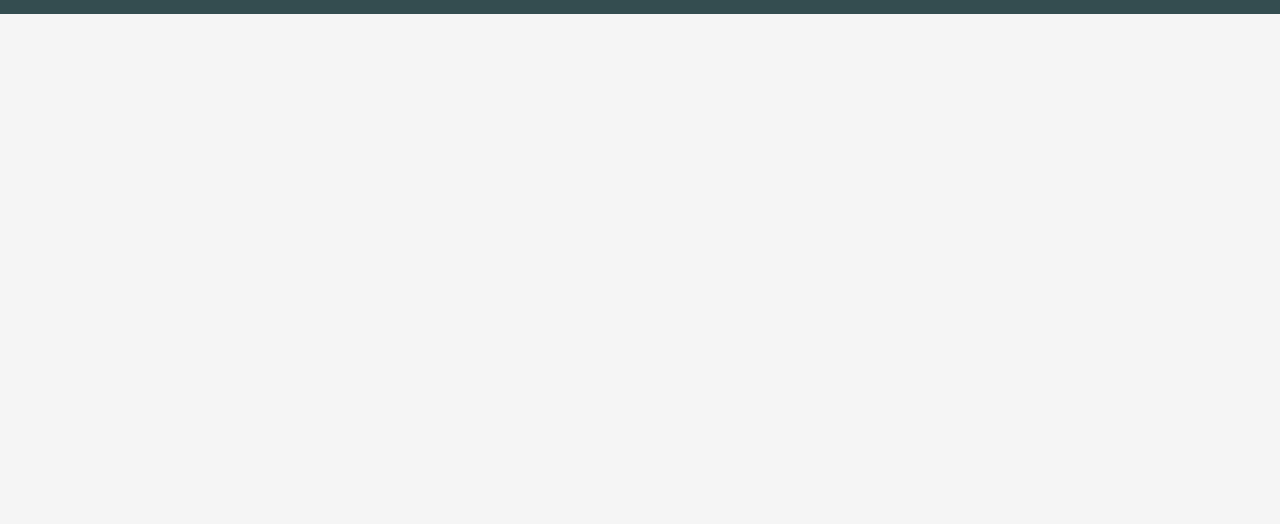
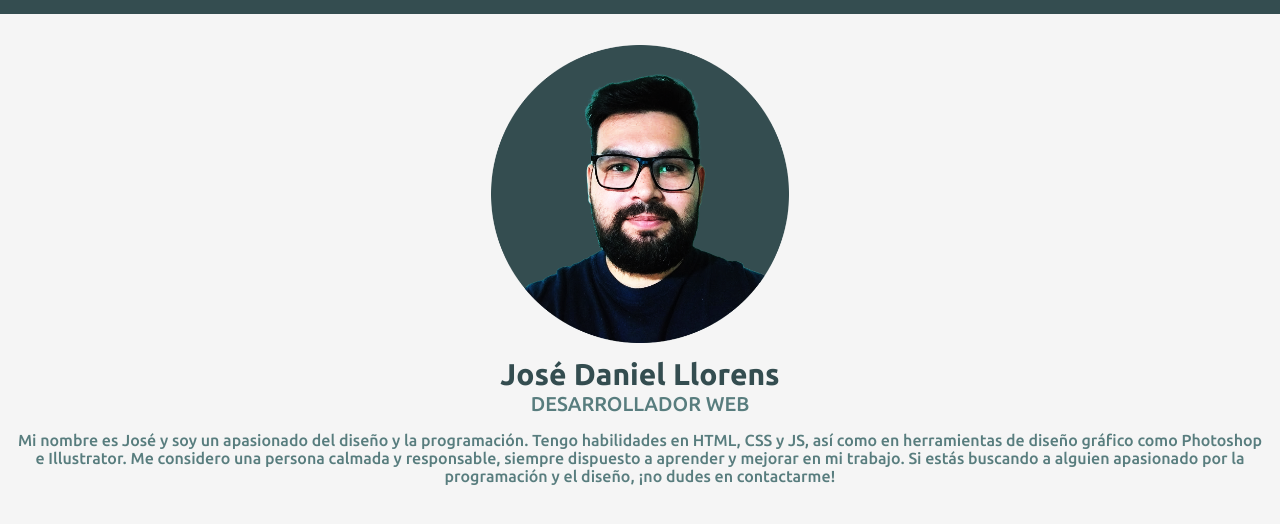
Before and after one commit to josellorens8/ProyectoCssAvanzado, a plain HTML site: page index.html in a window 1280 px wide. Shown: the part 66-590 px from the top of the page. Drawn offline with Linux system fonts and the light colour scheme.

Commit message:
Hero listo

```diff
--- /dev/null
+++ b/Sass/_hero.scss
@@ -0,0 +1,29 @@
+@use 'variables';
+
+.hero{
+    &-container {
+        width: 100%;
+        height: 100%;
+        text-align: center;
+        img {
+            width: 300px;
+            margin-top: 30px;
+        }
+        h1{
+            color: variables.$primerColor;
+            font-weight: 900;
+            font-size: 30px;
+            margin-top: 10px;
+        }
+        h2{
+            color: variables.$segundoColor;
+            font-size: 20px;
+            font-weight: 500;
+        }
+        p{
+            color: variables.$segundoColor;
+            font-weight: 500;
+            padding: 15px;
+        }
+    }
+}
--- a/Sass/_nav.scss
+++ b/Sass/_nav.scss
@@ -26,7 +26,7 @@
             height: 100%;
             display: flex;
             flex-direction: column;
-            position: fixed;
+            position: absolute;
             top: 80px;
             background-color: variables.$segundoColor;
             align-items: center;
--- a/Sass/styles.scss
+++ b/Sass/styles.scss
@@ -1,3 +1,4 @@
 @use 'root';
 @use 'nav';
 @use 'variables';
+@use 'hero';
--- a/index.html
+++ b/index.html
@@ -23,10 +23,26 @@
                 <a href="#">INICIO</a>
                 <a href="#">CONOCIMIENTOS</a>
                 <a href="#">PROYECTOS</a>
-                <a href="#">CALCULOS</a>
+                <a href="#">CONTACTO</a>
             </div>
         </nav>
     </header>
+    <section class="hero">
+        <div class="hero-container">
+            <img src="perfil.png" alt="Imagen perfil">
+            <h1>José Daniel Llorens</h1>
+            <h2>DESARROLLADOR WEB</h2>
+            <p>Mi nombre es José y soy un apasionado
+            del diseño y la programación. Tengo habilidades
+            en HTML, CSS y JS, así como en herramientas de
+            diseño gráfico como Photoshop e Illustrator.
+            Me considero una persona calmada y responsable,
+            siempre dispuesto a aprender y mejorar en mi
+            trabajo. Si estás buscando a alguien apasionado
+            por la programación y el diseño, ¡no dudes
+            en contactarme!</p>
+        </div>
+    </section>
 
 </body>
 </html>
```
Also changed, not shown: Sass/styles.css, perfil.png (added), 2 other files.
